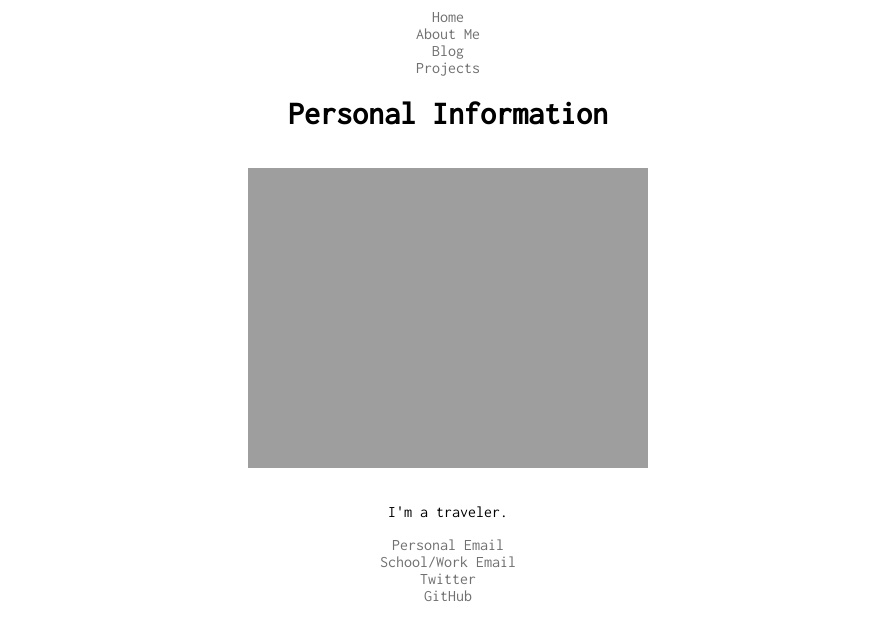
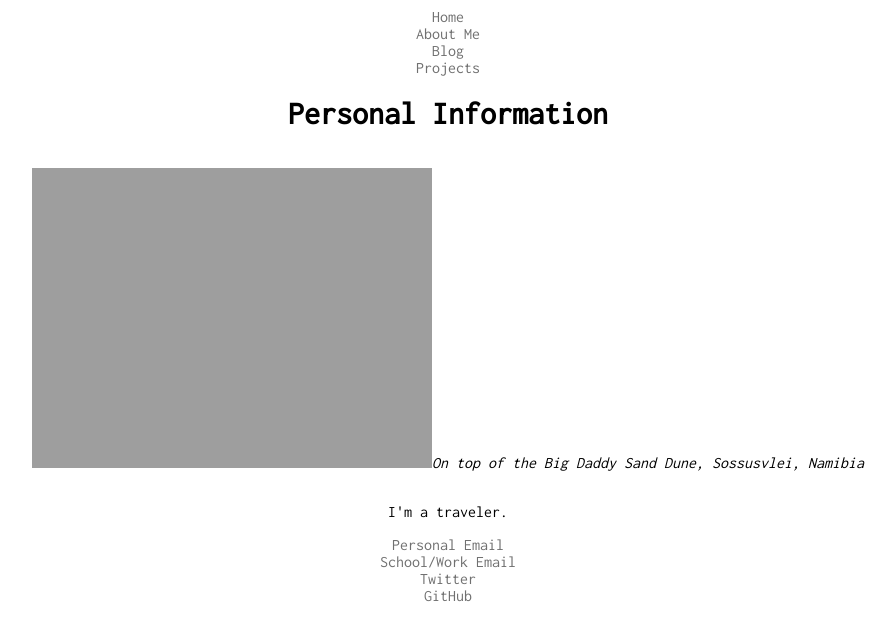
Before and after one commit to justintranjt/justintranjt.github.io, a Jekyll site: the page built from aboutme/index.md, in a window 1280 px wide. Shown: the top 641 px of the page, without its empty margins (192-1088 px from the left). Built offline with Jekyll 4.4.1, drawn with Linux system fonts in a browser that asks for light colours.

Commit message:
Update index.md

```diff
--- a/aboutme/index.md
+++ b/aboutme/index.md
@@ -3,5 +3,5 @@ layout: default
 title: Personal Information
 ---
 <h1>{{ page.title }}</h1>
-![On top of the Big Daddy Sand Dune, Sossusvlei, Namibia]({{ /assets/Sossusvlei, Namibia.jpg }}/assets/Sossusvlei, Namibia.jpg)
+![]( /assets/Sossusvlei, Namibia.jpg )*On top of the Big Daddy Sand Dune, Sossusvlei, Namibia*
 <p>I'm a traveler.</p>
```
